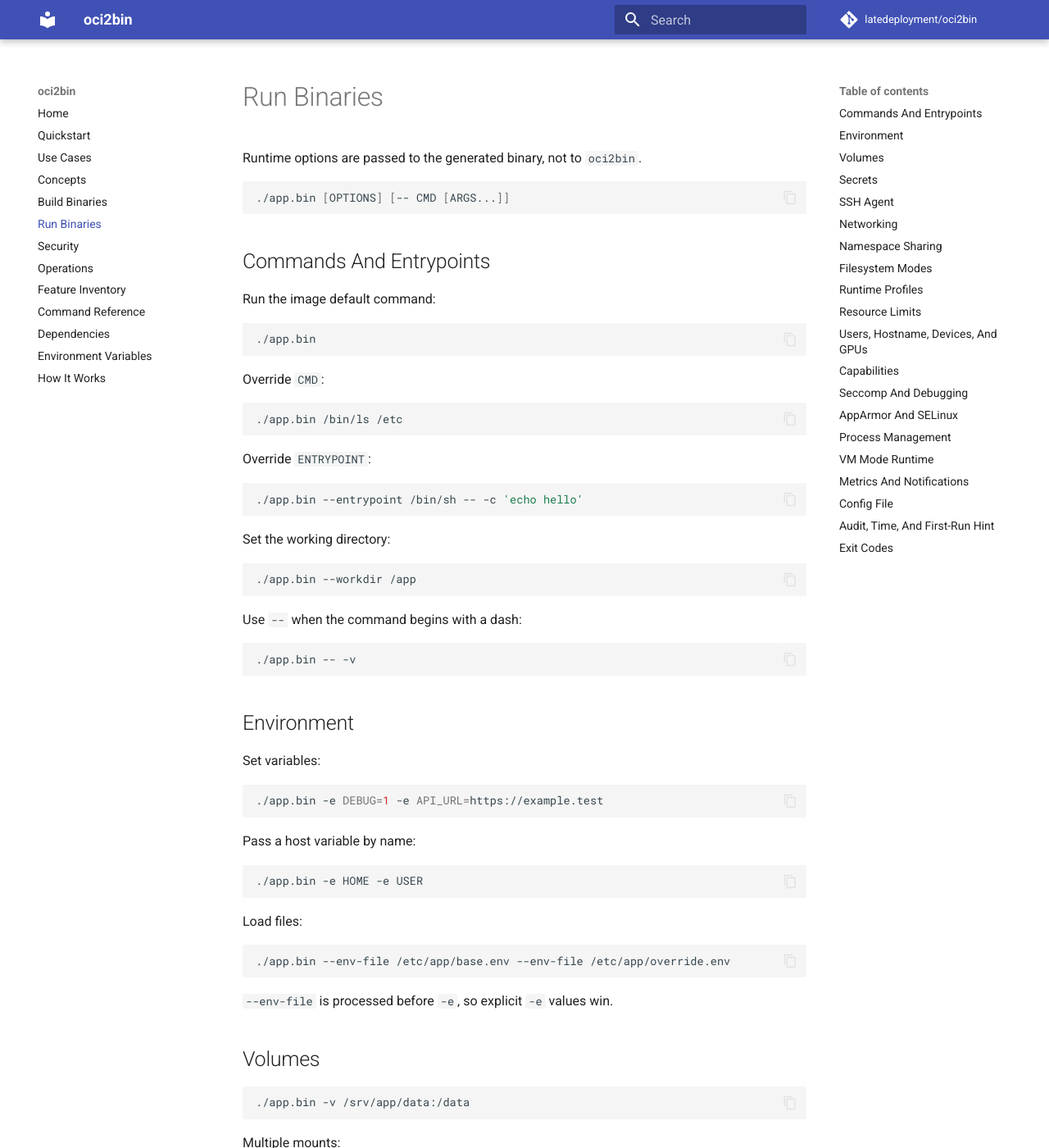
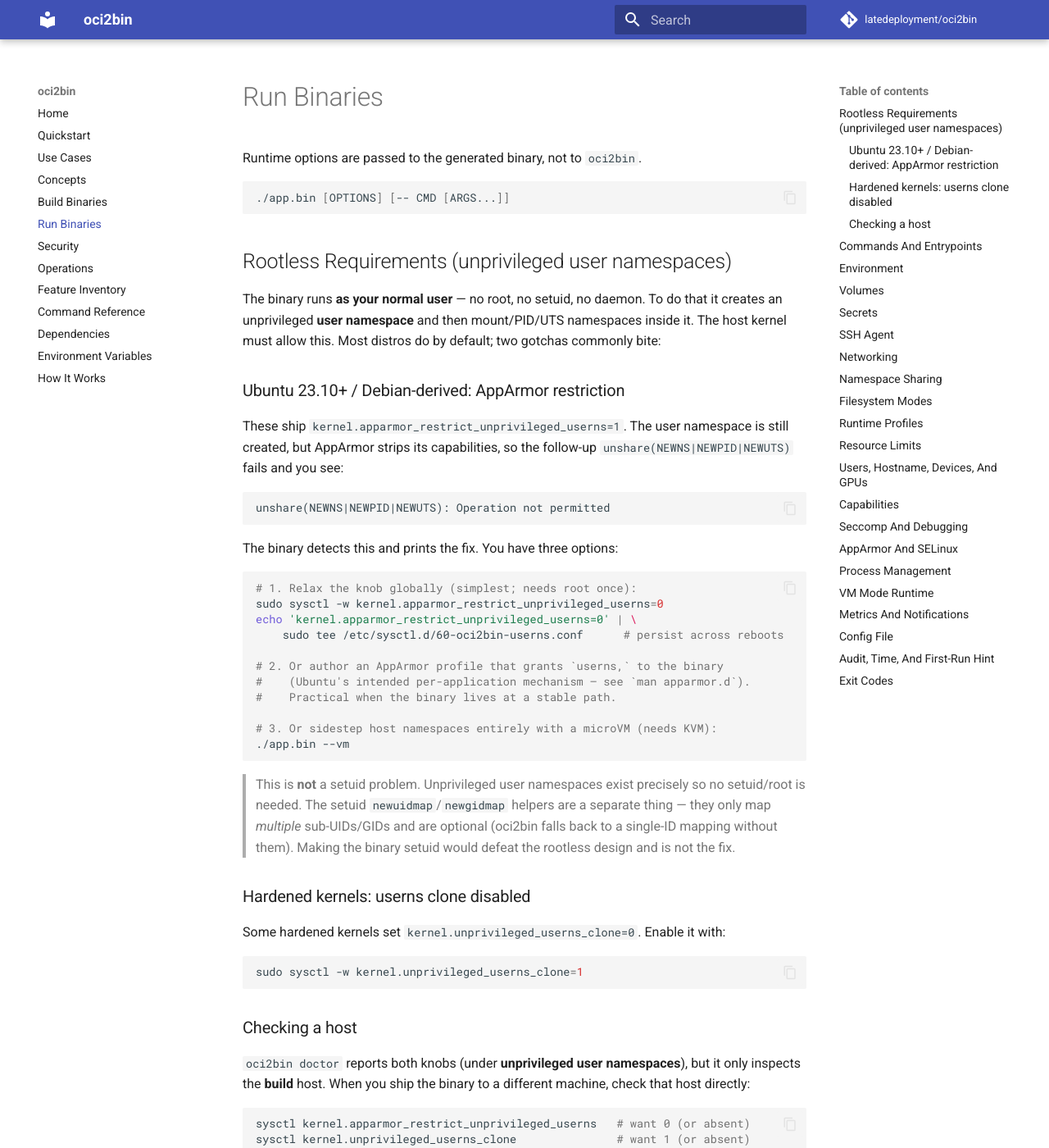
Before and after one commit to latedeployment/oci2bin, an MkDocs documentation site: the page built from docs/runtime.md, in a window 1280 px wide and 1400 px high. Shown: the whole window at 82% size. Built offline with MkDocs 1.6.1 and Material for MkDocs 9.7.7, drawn with Linux system fonts in a browser that asks for light colours; comment, search, counter and statistics services are not loaded; some of the changed text lies outside the part shown.

Commit message:
docs: explain rootless unprivileged-userns / AppArmor gotcha
Ubuntu 23.10+ ships kernel.apparmor_restrict_unprivileged_userns=1, which makes
a plain run fail with 'unshare(NEWNS|NEWPID|NEWUTS): Operation not permitted'.
Document the cause and the three fixes (relax the sysctl, ship an AppArmor
profile, or use --vm) and clarify that this is not a setuid problem, in:

- README.md (new 'Running rootless' subsection under Running containers)
- docs/runtime.md (new 'Rootless Requirements' section + how to check a
  runtime host that differs from the build host)

Complements the loader hint and doctor check added earlier; dependencies.md
already carried the short note.

````diff
--- a/docs/runtime.md
+++ b/docs/runtime.md
@@ -4,6 +4,65 @@ Runtime options are passed to the generated binary, not to `oci2bin`.
 
 ```bash
 ./app.bin [OPTIONS] [-- CMD [ARGS...]]
+```
+
+## Rootless Requirements (unprivileged user namespaces)
+
+The binary runs **as your normal user** — no root, no setuid, no daemon. To do
+that it creates an unprivileged **user namespace** and then mount/PID/UTS
+namespaces inside it. The host kernel must allow this. Most distros do by
+default; two gotchas commonly bite:
+
+### Ubuntu 23.10+ / Debian-derived: AppArmor restriction
+
+These ship `kernel.apparmor_restrict_unprivileged_userns=1`. The user namespace
+is still created, but AppArmor strips its capabilities, so the follow-up
+`unshare(NEWNS|NEWPID|NEWUTS)` fails and you see:
+
+```
+unshare(NEWNS|NEWPID|NEWUTS): Operation not permitted
+```
+
+The binary detects this and prints the fix. You have three options:
+
+```bash
+# 1. Relax the knob globally (simplest; needs root once):
+sudo sysctl -w kernel.apparmor_restrict_unprivileged_userns=0
+echo 'kernel.apparmor_restrict_unprivileged_userns=0' | \
+    sudo tee /etc/sysctl.d/60-oci2bin-userns.conf      # persist across reboots
+
+# 2. Or author an AppArmor profile that grants `userns,` to the binary
+#    (Ubuntu's intended per-application mechanism — see `man apparmor.d`).
+#    Practical when the binary lives at a stable path.
+
+# 3. Or sidestep host namespaces entirely with a microVM (needs KVM):
+./app.bin --vm
+```
+
+> This is **not** a setuid problem. Unprivileged user namespaces exist precisely
+> so no setuid/root is needed. The setuid `newuidmap`/`newgidmap` helpers are a
+> separate thing — they only map *multiple* sub-UIDs/GIDs and are optional
+> (oci2bin falls back to a single-ID mapping without them). Making the binary
+> setuid would defeat the rootless design and is not the fix.
+
+### Hardened kernels: userns clone disabled
+
+Some hardened kernels set `kernel.unprivileged_userns_clone=0`. Enable it with:
+
+```bash
+sudo sysctl -w kernel.unprivileged_userns_clone=1
+```
+
+### Checking a host
+
+`oci2bin doctor` reports both knobs (under **unprivileged user namespaces**),
+but it only inspects the **build** host. When you ship the binary to a different
+machine, check that host directly:
+
+```bash
+sysctl kernel.apparmor_restrict_unprivileged_userns   # want 0 (or absent)
+sysctl kernel.unprivileged_userns_clone               # want 1 (or absent)
+unshare --user --map-root-user --pid --mount-proc true && echo "userns OK"
 ```
 
 ## Commands And Entrypoints
````
Also changed, not shown: README.md (+33 -0 lines).
